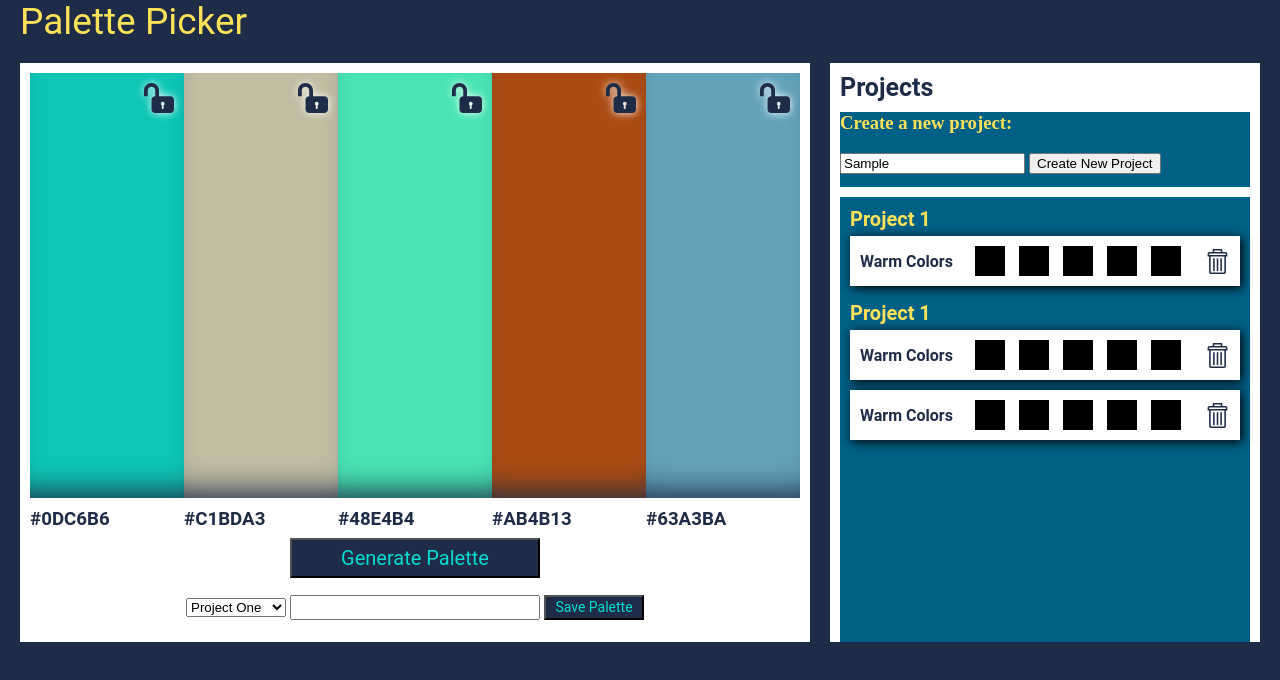
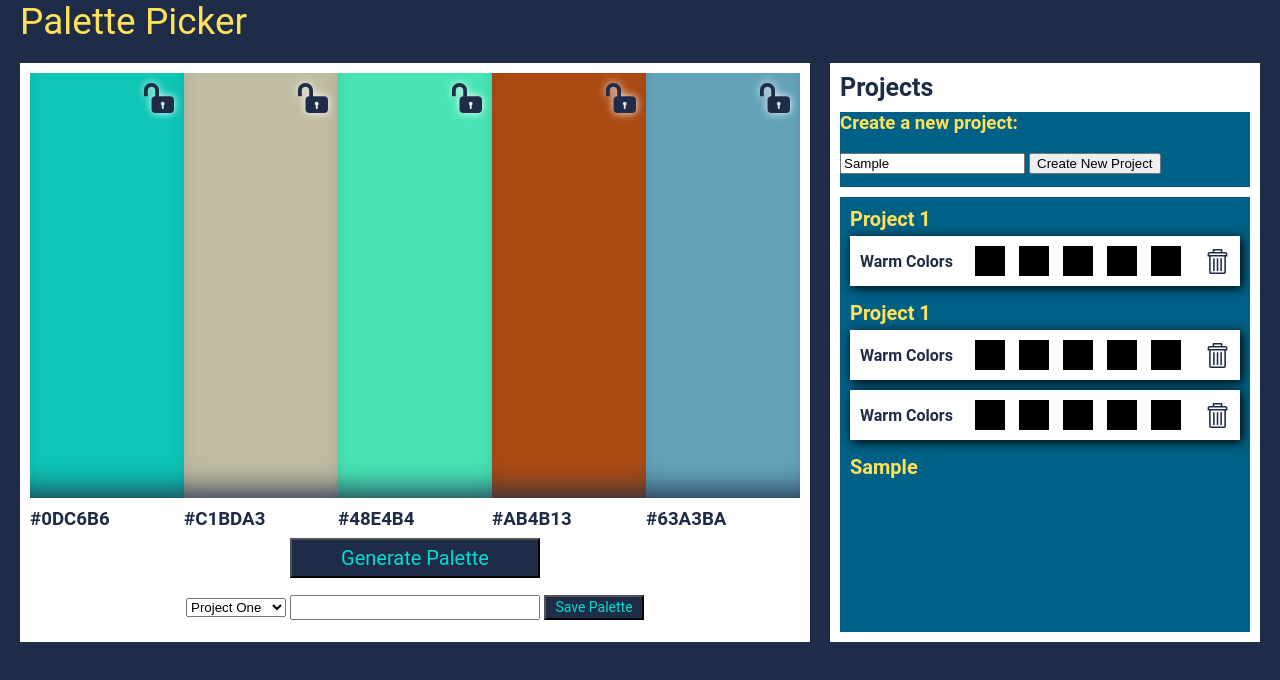
Before and after one commit to kayleenovak/Palette-Picker, a website: page public/index.html in a window 1280 px wide. Both pictures are taken after typing "Sample" into the empty fields and a click on the button "Create New Project". Drawn offline with nearby package versions, Linux system fonts and the light colour scheme.

Commit message:
Adjust createNewProject function

```diff
--- a/public/css/styles.css
+++ b/public/css/styles.css
@@ -126,6 +126,7 @@ header {
 .new-project-heading {
   color: #FFE25A;
   margin-top: 10px;
+  font-family: 'Roboto', sans-serif;
 }
 
 .projects-heading {
@@ -138,7 +139,7 @@ header {
 .projects {
   background: #006086;
   padding: 10px;
-  height: 520px;
+  height: 435px;
   min-width: 410px;
 }
 
--- a/public/index.html
+++ b/public/index.html
@@ -52,7 +52,7 @@
     <section class="new-project-section">
       <h3 class="new-project-heading">Create a new project:</h3>
       <input class="name-project-input" />
-      <button class="creat-project-btn">Create New Project</button>
+      <button class="create-project-btn">Create New Project</button>
     </section>
     <section class="projects">
       <section class="project">
--- a/public/js/scripts.js
+++ b/public/js/scripts.js
@@ -1,5 +1,6 @@
 $('.generate-palette-btn').on('click', generateNewPalette)
 $('.unlock-img').on('click', toggleLock)
+$('.create-project-btn').on('click', createNewProject)
 
 generateNewPalette()
 
@@ -81,10 +82,12 @@ function splitRGB(string) {
   return newString
 }
 
-function createNewProject() {
-  const projectName = $('.name-project-input')
+function createNewProject(e) {
+  e.preventDefault()
+  console.log(1)
+  const projectName = $('.name-project-input').val()
   const newProject = `<section class="project">
-      <h5 class="project-name">${e.target.previousSibling.value}</h5>
+      <h5 class="project-name">${projectName}</h5>
     </section>`
-  $('.color-container').append(newProject)
+  $('.projects').append(newProject)
 }
```
